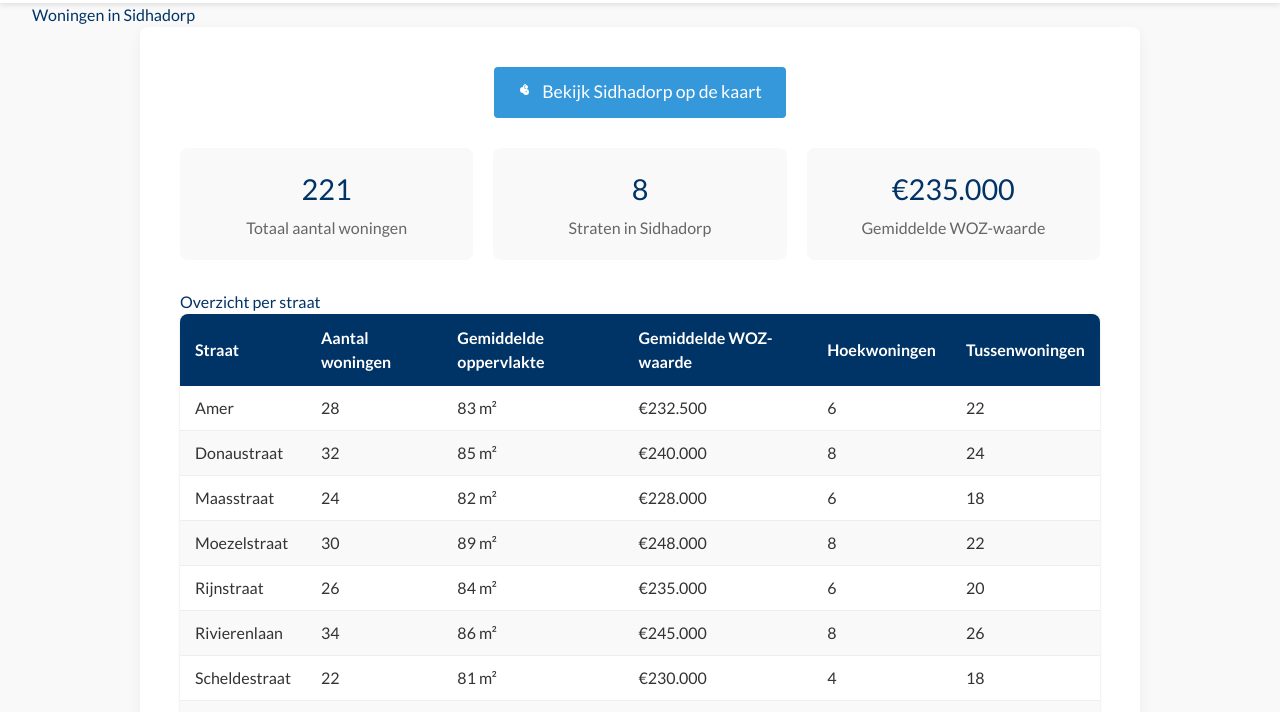
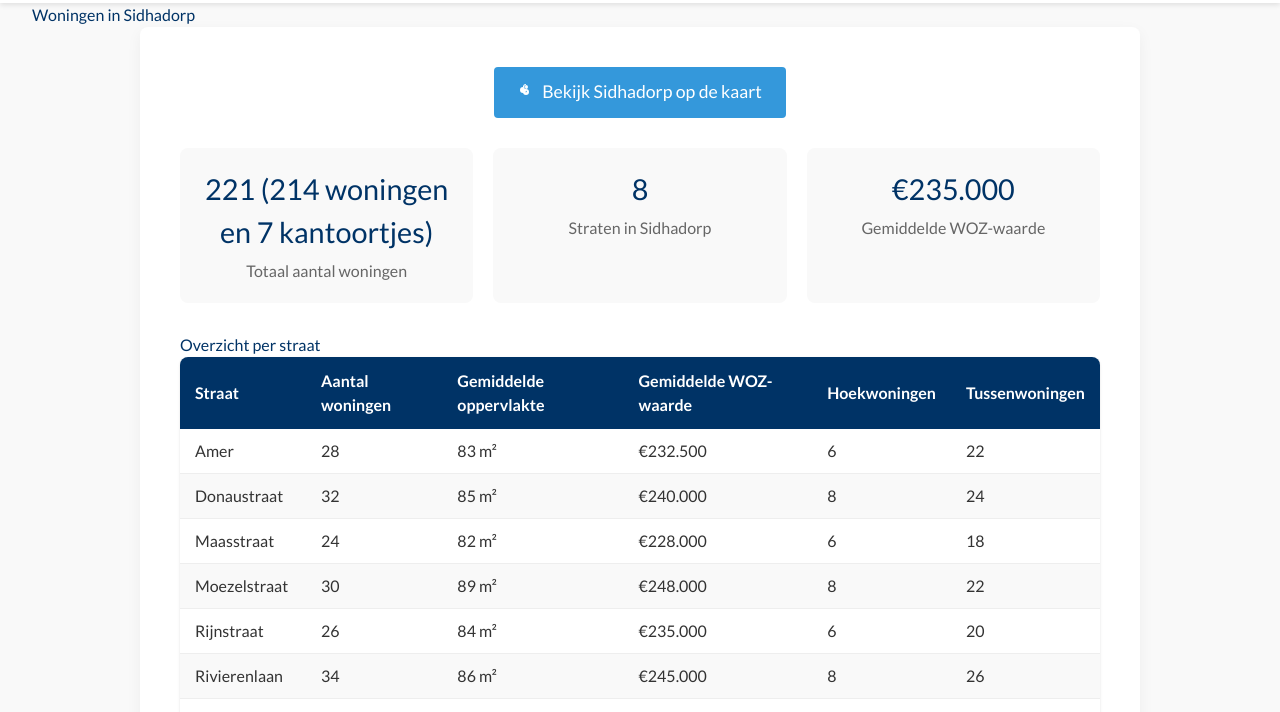
Before and after one commit to herbrandhofker/opnieuw, a plain HTML site: page woningen.html in a window 1280 px wide. Shown: the part 80-792 px from the top of the page. Drawn offline with nearby package versions, Linux system fonts and the light colour scheme; files whose address does not match are found by name.

Commit message:
221 correctie

```diff
--- a/woningen.html
+++ b/woningen.html
@@ -109,7 +109,7 @@
 
           <div class="woningen-stats">
             <div class="stat-box">
-              <h4>221</h4>
+              <h4>221 (214 woningen en 7 kantoortjes)</h4>
               <p>Totaal aantal woningen</p>
             </div>
             <div class="stat-box">
```
Also changed, not shown: faq.html (+1 -1 lines).
